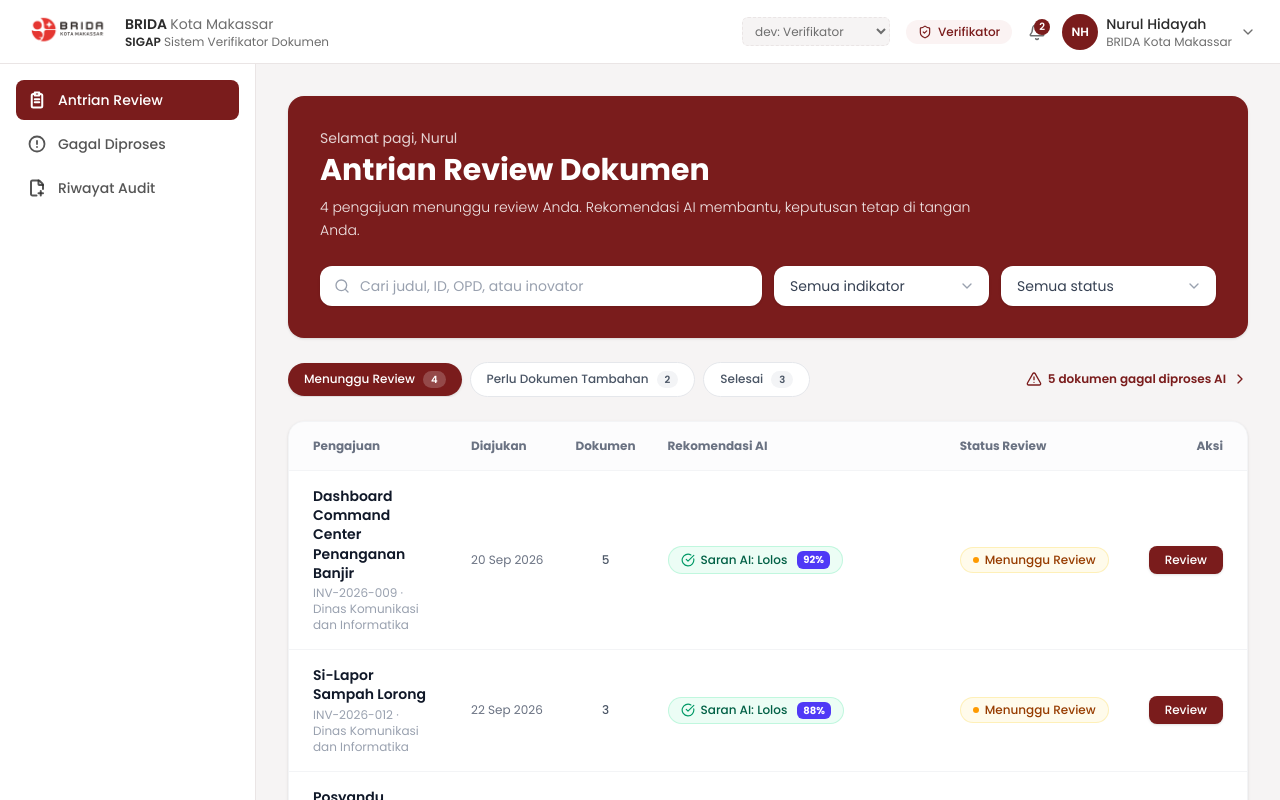
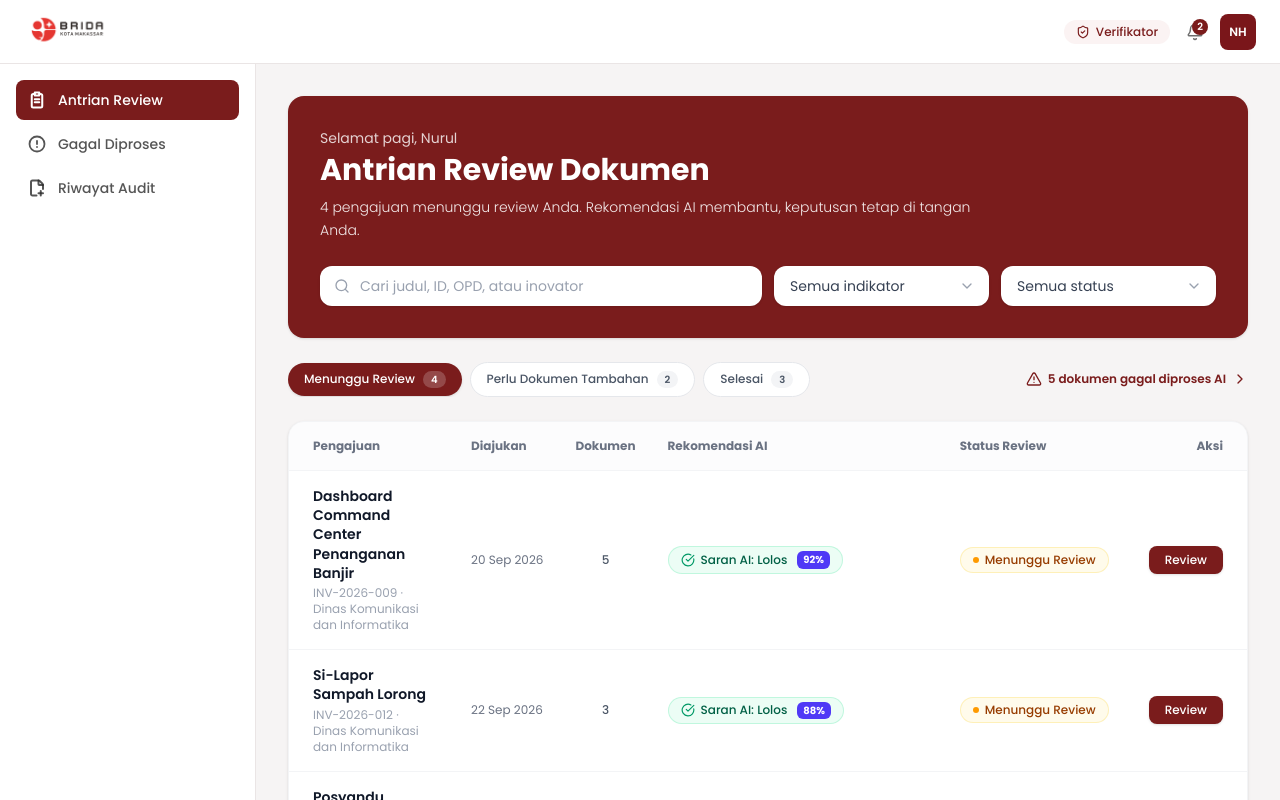
Before and after one commit to Ramadani2610/CapstoneRPL_BRIDA_AIDocument, a React (Vite) app in the folder frontend/: page /login in a window 1280 px wide. Both pictures are taken after typing "name@example.com", "Sample123" into the empty fields and a click on the button "Masuk". Shown: the top 800 px of the page. Built offline with nearby package versions, Linux system fonts and the light colour scheme.

Commit message:
feat(topbar): buat topbar responsif, hapus switcher role, dan hubungkan ikon profil ke page profil

```diff
--- a/frontend/src/layouts/AppLayout.tsx
+++ b/frontend/src/layouts/AppLayout.tsx
@@ -1,15 +1,18 @@
+import { useState } from 'react'
 import { Outlet } from 'react-router-dom'
 import Sidebar from './Sidebar'
 import Topbar from './Topbar'
 
 export default function AppLayout() {
+  const [isSidebarOpen, setIsSidebarOpen] = useState(false)
+
   return (
     <div className="min-h-screen bg-canvas text-ink">
-      <Topbar />
+      <Topbar onToggleSidebar={() => setIsSidebarOpen((prev) => !prev)} />
       {/* min-h dipakai supaya sidebar tetap penuh ke bawah seperti di desain,
           meski isi halaman hanya sebentar. */}
       <div className="flex min-h-[calc(100vh-4rem)]">
-        <Sidebar />
+        <Sidebar isOpen={isSidebarOpen} onClose={() => setIsSidebarOpen(false)} />
         <main className="min-w-0 flex-1 p-6 lg:p-8">
           <Outlet />
         </main>
--- a/frontend/src/layouts/Topbar.tsx
+++ b/frontend/src/layouts/Topbar.tsx
@@ -1,58 +1,43 @@
-import { Bell, ChevronDown, ShieldCheck } from 'lucide-react'
+import { Bell, ShieldCheck, Menu } from 'lucide-react'
 import { useNavigate } from 'react-router-dom'
-import { DEMO_PROFILE, ROLE_LABEL, ROLES, initials } from '../config/roles'
-import { defaultPathForRole } from '../config/navigation'
+import { DEMO_PROFILE, ROLE_LABEL, initials } from '../config/roles'
 import { useRole } from '../lib/role'
 import briadaLogo from '../assets/images/logo-sigap.png'
 
-export default function Topbar() {
-  const { role, setRole } = useRole()
+interface TopbarProps {
+  onToggleSidebar?: () => void
+}
+
+export default function Topbar({ onToggleSidebar }: TopbarProps) {
+  const { role } = useRole()
   const navigate = useNavigate()
   const profile = DEMO_PROFILE[role] ?? { name: 'Pengguna', unit: 'BRIDA Kota Makassar' }
 
-  // Langsung ke menu paling atas milik peran tersebut.
-  function switchRole(next: string) {
-    setRole(next)
-    navigate(defaultPathForRole(next), { replace: true })
-  }
+  return (
+    <header className="sticky top-0 z-20 flex h-16 items-center justify-between border-b border-line bg-white px-4 sm:px-6">
+      {/* Sisi Kiri: Tombol Garis 3 (Mobile) + Logo BRIDA */}
+      <div className="flex items-center gap-3">
+        <button
+          type="button"
+          onClick={onToggleSidebar}
+          className="flex h-9 w-9 items-center justify-center rounded-lg border border-gray-200 text-gray-600 hover:bg-gray-100 active:bg-gray-200 lg:hidden"
+          aria-label="Buka Sidebar"
+        >
+          <Menu size={20} />
+        </button>
 
-  return (
-    <header className="sticky top-0 z-20 flex h-16 items-center justify-between border-b border-line bg-white px-6">
-      {/* Identitas sistem */}
-      <div className="flex items-center gap-3">
-        {/* Logo BRIDA di sudut kiri atas */}
-        <img src={briadaLogo} alt="Logo BRIDA Kota Makassar" className="h-9 w-auto object-contain" />
-        <div className="leading-tight">
-          <p className="text-sm font-semibold">
-            BRIDA <span className="font-normal text-muted">Kota Makassar</span>
-          </p>
-          <p className="text-xs text-muted">
-            <span className="font-semibold text-ink">SIGAP</span> Sistem Verifikator Dokumen
-          </p>
-        </div>
+        <img src={briadaLogo} alt="Logo BRIDA Kota Makassar" className="h-8 sm:h-9 w-auto object-contain" />
       </div>
 
-      <div className="flex items-center gap-4">
-        {/* Pengalih peran - SEMENTARA, hanya untuk pengembangan & demo.
-            Hapus setelah autentikasi jadi. */}
-        <select
-          value={role}
-          onChange={(event) => switchRole(event.target.value)}
-          title="Mode pengembangan: ganti peran untuk mencoba tampilan tiap role"
-          className="rounded-md border border-dashed border-line bg-canvas px-2 py-1 text-xs text-muted"
-        >
-          {Object.values(ROLES).map((value) => (
-            <option key={value} value={value}>
-              dev: {ROLE_LABEL[value]}
-            </option>
-          ))}
-        </select>
-
-        <span className="inline-flex items-center gap-1.5 rounded-full bg-brand-50 px-3 py-1 text-xs font-medium text-brand-600">
+      {/* Sisi Kanan: Badge Role, Notifikasi, & Ikon Profil */}
+      <div className="flex items-center gap-3 sm:gap-4">
+        {/* Badge Peran */}
+        <span className="hidden sm:inline-flex items-center gap-1.5 rounded-full bg-brand-50 px-3 py-1 text-xs font-medium text-brand-600">
           <ShieldCheck size={14} />
           {ROLE_LABEL[role]}
         </span>
 
+        {/* Tombol Notifikasi */}
         <button type="button" className="relative text-muted hover:text-ink">
           <Bell size={18} />
           <span className="absolute -right-1 -top-1 flex h-4 w-4 items-center justify-center rounded-full bg-brand-600 text-[10px] font-semibold text-white">
@@ -60,16 +45,15 @@ export default function Topbar() {
           </span>
         </button>
 
-        <div className="flex items-center gap-2">
-          <div className="flex h-9 w-9 items-center justify-center rounded-full bg-brand-600 text-xs font-semibold text-white">
-            {initials(profile.name)}
-          </div>
-          <div className="hidden leading-tight sm:block">
-            <p className="text-sm font-medium">{profile.name}</p>
-            <p className="text-xs text-muted">{profile.unit}</p>
-          </div>
-          <ChevronDown size={16} className="text-muted" />
-        </div>
+        {/* Ikon Profil Sahaja (Langsung Navigasi ke Halaman Profil) */}
+        <button
+          type="button"
+          onClick={() => navigate('/profil')}
+          title="Lihat Profil"
+          className="flex h-9 w-9 items-center justify-center rounded-lg bg-[#7a161a] text-xs font-semibold text-white transition-all hover:bg-[#5a1013] active:scale-95 cursor-pointer"
+        >
+          {initials(profile.name)}
+        </button>
       </div>
     </header>
   )
```
